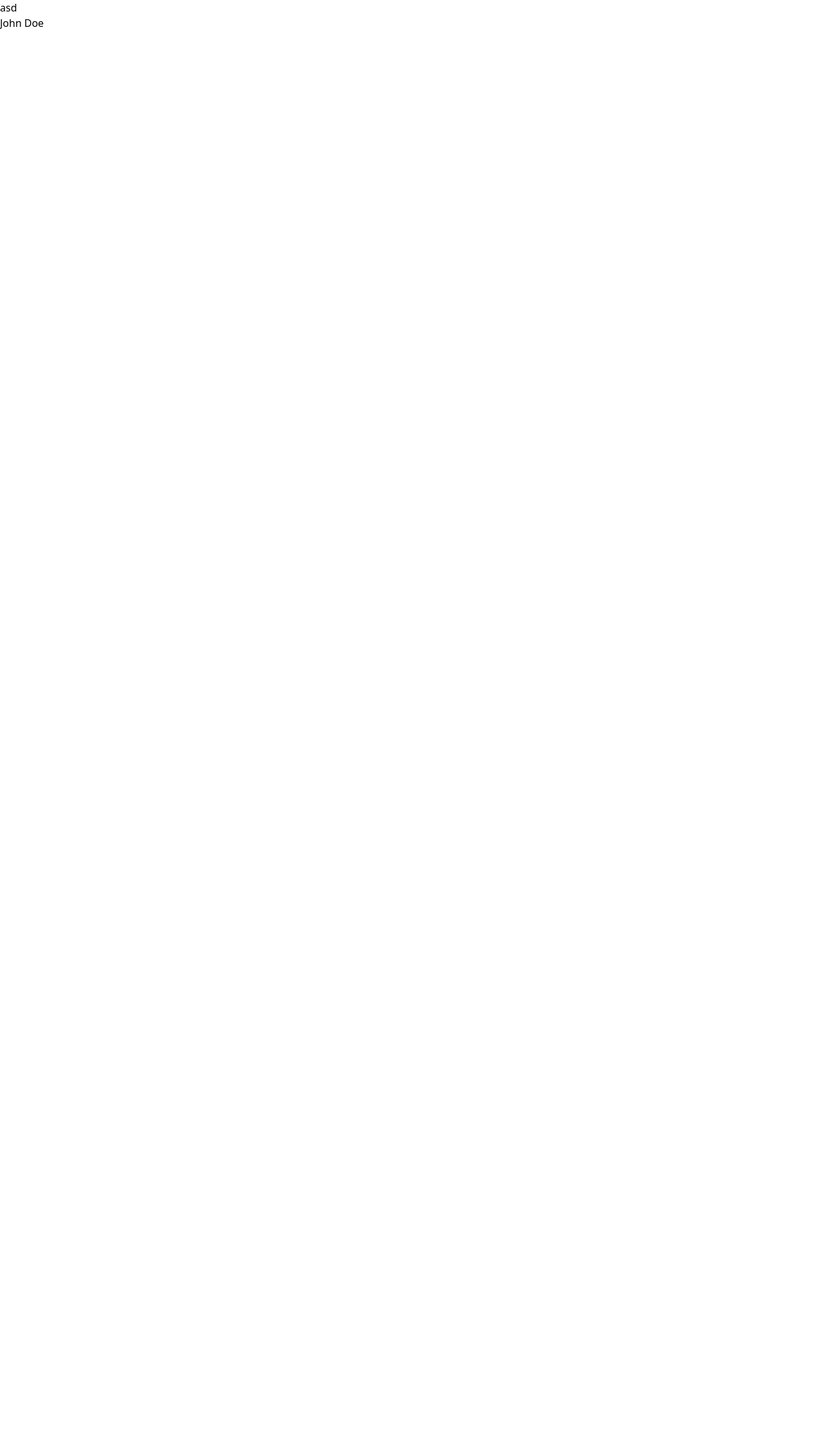
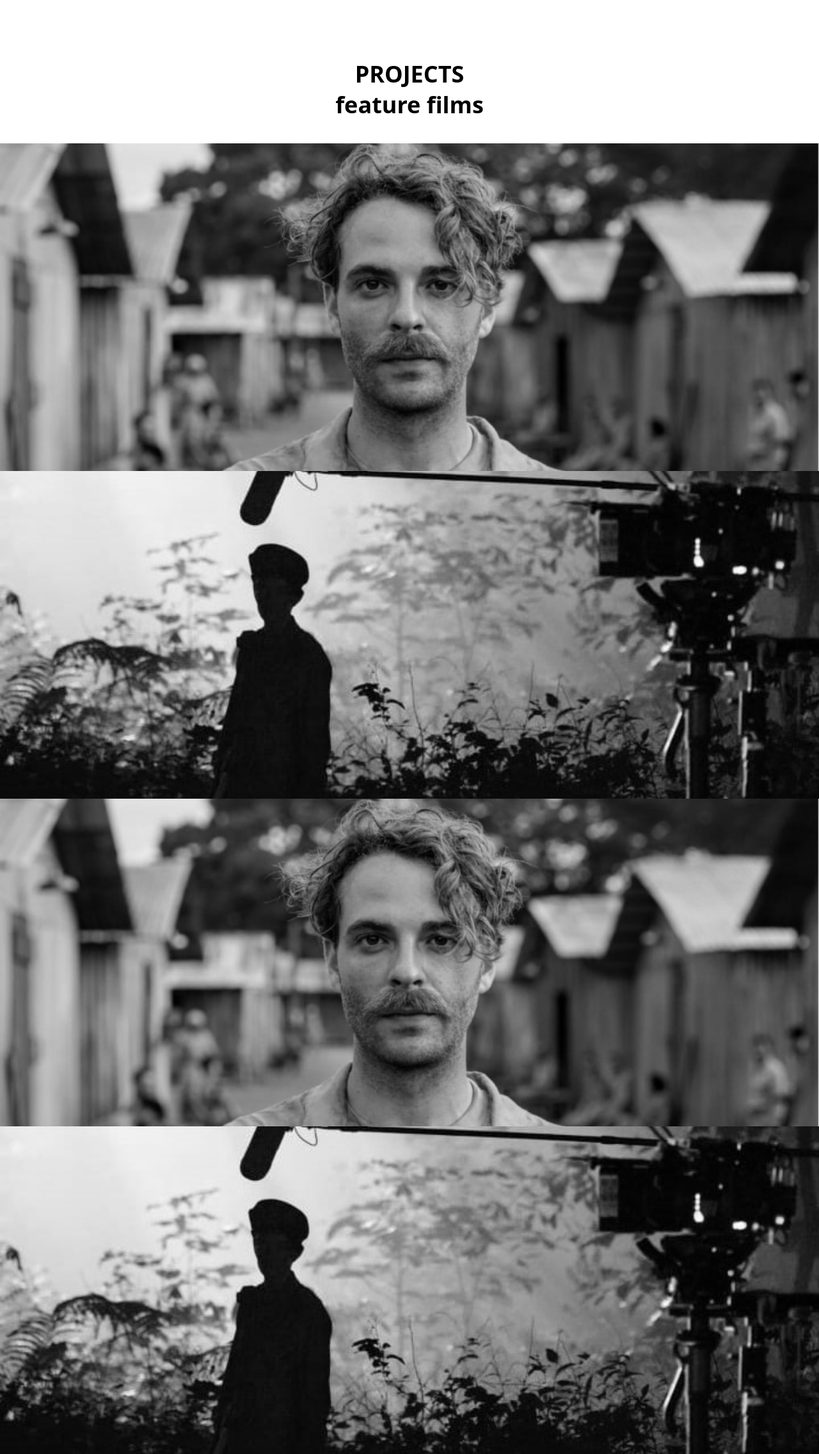
Before and after one commit to ibarjma/tangofilms, a Next.js app: page /projects/1 in a window 1280 px wide. Shown: the whole page at 64% size. Before the commit the page ends 800 px from the top, so only its background shows below. Built offline with nearby package versions, Linux system fonts and the light colour scheme.

Commit message:
projects

```diff
--- a/pages/projects/[category]/index.tsx
+++ b/pages/projects/[category]/index.tsx
@@ -15,9 +15,51 @@ export default function Category(props: any) {
   const [posts, setPosts] = useState(props.posts)
 
   return (
-    <main>
-      <p>asd</p>
-      {posts.name}
-    </main>
+    <>
+      <section className="my-8 h-full w-full bg-white pt-16">
+        <div className="flex h-full w-full items-center justify-center  text-black">
+          <div className="w-full max-w-6xl">
+            <h1 className=" flex justify-center text-4xl font-bold">
+              PROJECTS
+            </h1>
+            <h2 className="flex justify-center py-2 text-4xl font-semibold ">
+              feature films
+            </h2>
+          </div>
+        </div>
+      </section>
+      <section
+        className="w-full bg-cover bg-center grayscale transition-all hover:grayscale-0"
+        style={{
+          height: '32rem',
+          maxHeight: '50rem',
+          backgroundImage: 'url(/0.png) ',
+        }}
+      ></section>
+      <section
+        className="w-full bg-cover bg-center grayscale transition-all hover:grayscale-0"
+        style={{
+          height: '32rem',
+          maxHeight: '50rem',
+          backgroundImage: 'url(/about.jpg) ',
+        }}
+      ></section>
+      <section
+        className="w-full bg-cover bg-center grayscale transition-all hover:grayscale-0"
+        style={{
+          height: '32rem',
+          maxHeight: '50rem',
+          backgroundImage: 'url(/0.png) ',
+        }}
+      ></section>
+      <section
+        className="w-full bg-cover bg-center grayscale transition-all hover:grayscale-0"
+        style={{
+          height: '32rem',
+          maxHeight: '50rem',
+          backgroundImage: 'url(/about.jpg) ',
+        }}
+      ></section>
+    </>
   )
 }
```
